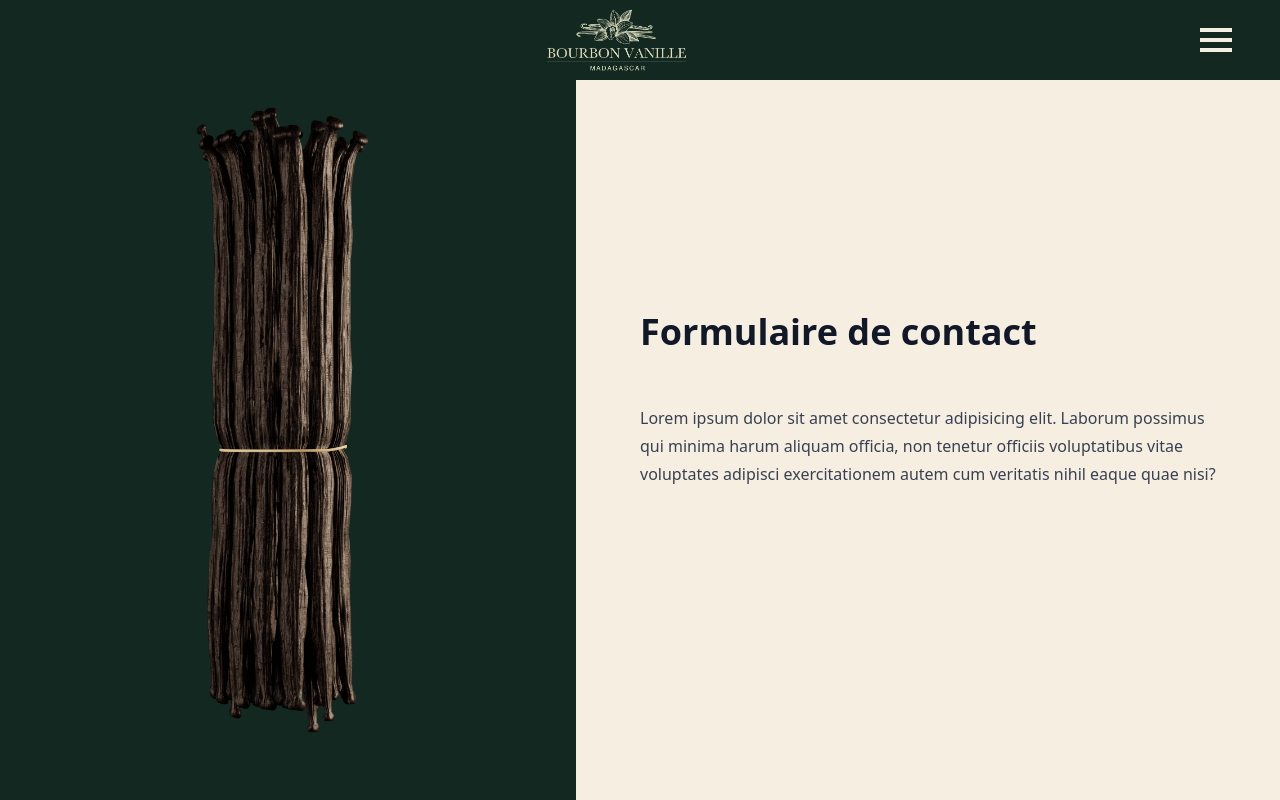
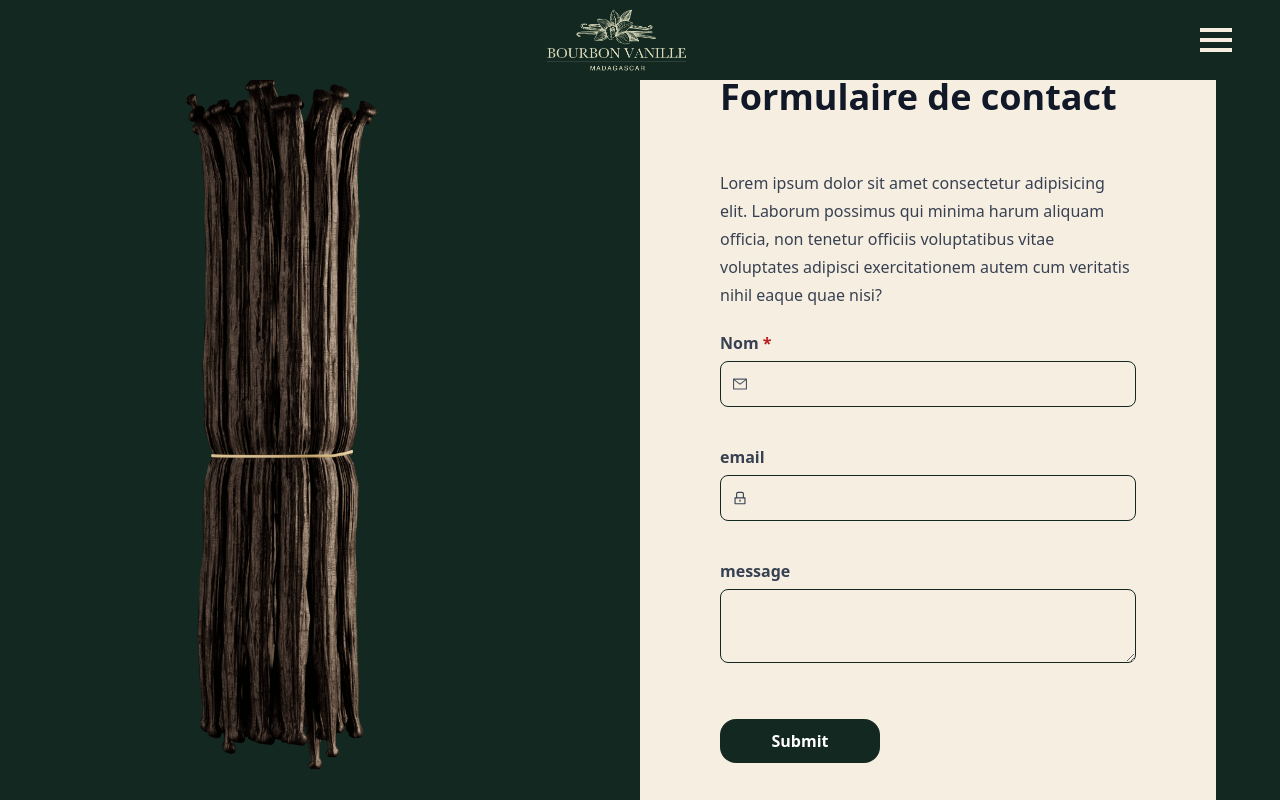
Before and after one commit to ace34TT/bourbon-vanille, a React (Vite) app: page /contact in a window 1280 px wide. Shown: the top 800 px of the page. Built offline with nearby package versions, Linux system fonts and the light colour scheme; a web font is replaced by a local one.

Commit message:
style : contact form

```diff
--- a/package.json
+++ b/package.json
@@ -11,6 +11,7 @@
   },
   "dependencies": {
     "@react-three/drei": "^9.74.6",
+    "formik": "^2.4.2",
     "framer-motion": "^10.12.17",
     "gsap": "^3.11.5",
     "react": "^18.2.0",
@@ -21,7 +22,8 @@
     "react-three-fiber": "^6.0.13",
     "react-use-scroll-snap": "^0.0.4",
     "sass": "^1.63.6",
-    "three": "^0.153.0"
+    "three": "^0.153.0",
+    "yup": "^1.2.0"
   },
   "devDependencies": {
     "@tailwindcss/typography": "^0.5.9",
--- a/src/pages/Contact.tsx
+++ b/src/pages/Contact.tsx
@@ -1,12 +1,21 @@
-import React from "react";
 import vanilla from "./../assets/Vanilla-png-1-min.png";
+import { Formik, Field, ErrorMessage, Form } from "formik";
+import { AiOutlineLock, AiOutlineMail } from "react-icons/ai";
+import * as Yup from "yup";
 export const Contact = () => {
+  const contactSchema = {
+    fullName: Yup.string().required("Champs obligatoire").min(4),
+    email: Yup.string().email().required("Champs obligatoire"),
+    message: Yup.string().min(10).required("Champs obligatoire"),
+  };
   return (
+    <>
       <div className="h-screen bg-primary flex">
         <div className="flex-1 flex items-center justify-center">
-        <img src={vanilla} className="h-[90%]" alt="" />
+          <img src={vanilla} className="h-full" alt="" />
         </div>
-      <div className="flex-1 h-full bg-secondary flex flex-col justify-center prose max-w-none px-16">
+        <div className="flex-1 h-full flex flex-col justify-center prose max-w-none px-16 ">
+          <div className="flex flex-col bg-secondary p-20 rounded-2xl mt-10">
             <h1>Formulaire de contact</h1>
             <p>
               Lorem ipsum dolor sit amet consectetur adipisicing elit. Laborum
@@ -14,7 +23,94 @@ export const Contact = () => {
               voluptatibus vitae voluptates adipisci exercitationem autem cum
               veritatis nihil eaque quae nisi?
             </p>
+            <Formik
+              initialValues={{ fullName: "", email: "", message: "" }}
+              validationSchema={contactSchema}
+              // eslint-disable-next-line @typescript-eslint/no-empty-function
+              onSubmit={async (values, { setSubmitting }) => {}}
+            >
+              {({ isSubmitting }) => (
+                <Form>
+                  <div className="flex flex-col gap-4">
+                    <div className="flex flex-col gap-1">
+                      <label htmlFor="fullName" className="font-bold">
+                        Nom <span className="text-red-700">*</span>
+                      </label>
+                      <div className="relative w-full">
+                        <Field
+                          type="text"
+                          name="fullName"
+                          className="border border-primary bg-secondary rounded-lg pl-10 pr-3 py-2 w-full"
+                        />
+                        <AiOutlineMail className="absolute text-gray-600 left-3 top-1/2 transform -translate-y-1/2 pointer-events-none" />
+                      </div>
+                      <div className="h-4 text-red-500">
+                        <ErrorMessage
+                          name="fullName"
+                          component="p"
+                          className="p-0 m-0"
+                        />
                       </div>
                     </div>
+                    <div className="flex flex-col gap-1">
+                      <label htmlFor="email" className="font-bold">
+                        email{" "}
+                      </label>
+                      <div className="relative w-full">
+                        <label htmlFor="email"></label>
+                        <Field
+                          type="email"
+                          name="email"
+                          className="border border-primary bg-secondary rounded-lg pl-10 pr-3 py-2 w-full"
+                        />
+                        <AiOutlineLock className="absolute left-3 top-1/2 transform -translate-y-1/2 pointer-events-none" />
+                      </div>
+                      <div className="h-4 text-red-500">
+                        <ErrorMessage
+                          name="email"
+                          component="p"
+                          className="p-0 m-0"
+                        />
+                      </div>
+                    </div>
+                    <div className="flex flex-col gap-1">
+                      <label htmlFor="message" className="font-bold">
+                        message
+                      </label>
+                      <div className="relative w-full">
+                        <label htmlFor="message"></label>
+                        <Field
+                          as="textarea"
+                          name="message"
+                          className="border border-primary bg-secondary rounded-lg pl-4 pr-3 py-2 w-full"
+                        />
+                      </div>
+                      <div className="h-4 text-red-500">
+                        <ErrorMessage
+                          name="message"
+                          component="p"
+                          className="p-0 m-0"
+                        />
+                      </div>
+                    </div>
+                  </div>
+                  <br />
+                  <button
+                    type="submit"
+                    disabled={isSubmitting}
+                    className="w-40 bg-primary text-white font-bold py-2 rounded-2xl"
+                  >
+                    Submit
+                  </button>
+                </Form>
+              )}
+            </Formik>
+          </div>
+        </div>
+      </div>{" "}
+      <div className="flex justify-center bg-primary">
+        <div className="w-1/2 bg-secondary h-px"></div>
+      </div>
+    </>
   );
 };
```
Also changed, not shown: 1 other file (tests, documents, lock files or other folders). Lines whose indentation alone changed are shown as unchanged.
